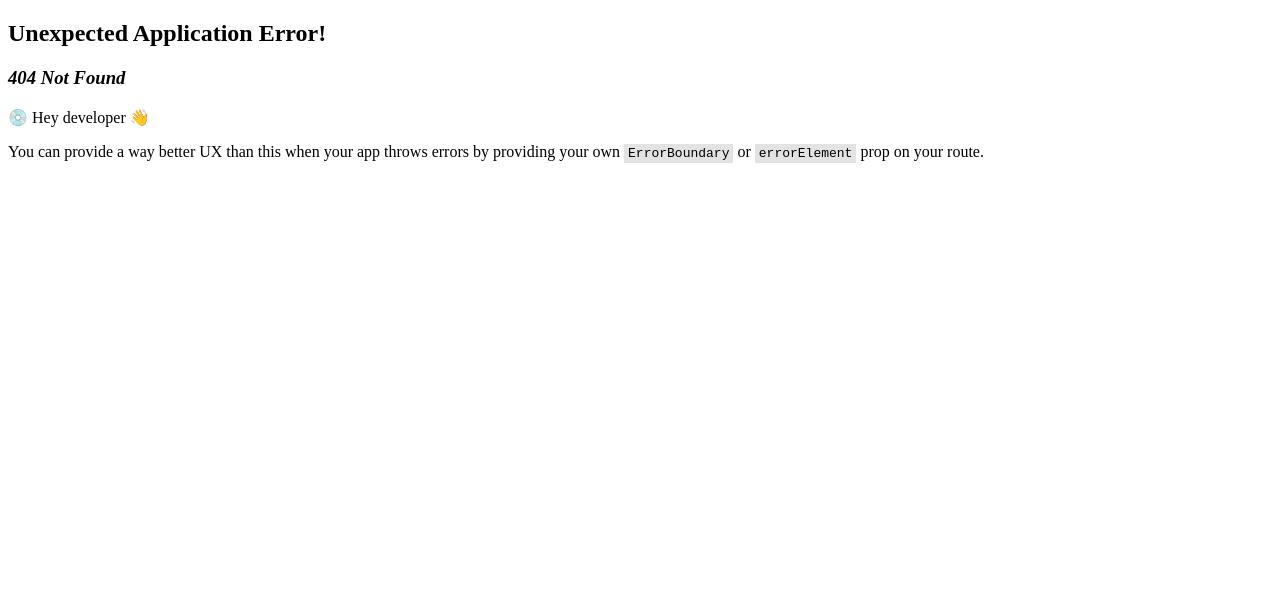
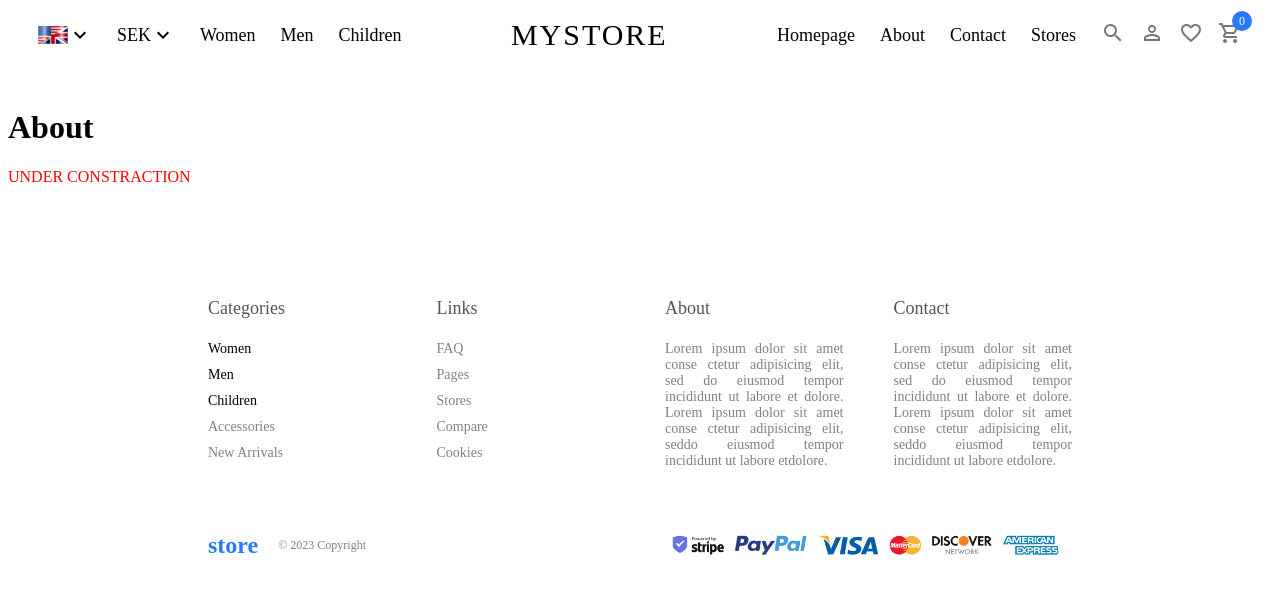
Before and after one commit to Kanan11/WebShop, a React (Create React App) app in the folder client/: page /about in a window 1280 px wide. Before the commit this address had no page. Shown: the top 594 px of the page. Built offline with nearby package versions, Linux system fonts and the light colour scheme.

Commit message:
new stores, contact, about pages

```diff
--- a/client/src/components/Contact/Contact.tsx
+++ b/client/src/components/Contactbar/Contactbar.tsx
@@ -1,12 +1,12 @@
 import React from "react";
-import "./Contact.scss";
+import "./Contactbar.scss";
 import FacebookIcon from "@mui/icons-material/Facebook";
 import InstagramIcon from "@mui/icons-material/Instagram";
 import TwitterIcon from "@mui/icons-material/Twitter";
 import GoogleIcon from "@mui/icons-material/Google";
 import PinterestIcon from "@mui/icons-material/Pinterest";
 
-const Contact: React.FC = () => {
+const ContactBar: React.FC = () => {
   return (
     <div className="contact">
       <div className="wrapper">
@@ -27,4 +27,4 @@ const Contact: React.FC = () => {
   );
 };
 
-export default Contact;
+export default ContactBar;
--- a/client/src/components/Footer/Footer.tsx
+++ b/client/src/components/Footer/Footer.tsx
@@ -1,4 +1,5 @@
 import React from "react";
+import { Link } from "react-router-dom";
 import "./Footer.scss";
 
 const Footer: React.FC = () => {
@@ -7,11 +8,11 @@ const Footer: React.FC = () => {
       <div className="top">
         <div className="item">
           <h1>Categories</h1>
-          <span>Women</span>
-          <span>Men</span>
-          <span>Shoes</span>
-          <span>Accessories</span>
-          <span>New Arrivals</span>
+          <Link className ="link" to="/products/1">Women</Link>
+          <Link className ="link" to="/products/2">Men</Link>
+          <Link className ="link" to="/products/3">Children</Link>
+          <span>Accessories</span> {/* TODO make new component with all sub-categories */}
+          <span>New Arrivals</span> {/* TODO make new endpoint with filter isNew */}
         </div>
         <div className="item">
           <h1>Links</h1>
--- a/client/src/components/Navbar/Navbar.tsx
+++ b/client/src/components/Navbar/Navbar.tsx
@@ -45,13 +45,13 @@ const Navbar: React.FC = () => {
             <Link className ="link" to="/">Homepage</Link>
           </div>
           <div className="item">
-            <Link className ="link" to="/">About</Link>
+            <Link className ="link" to="/about">About</Link>
           </div>
           <div className="item">
-            <Link className ="link" to="/">Contact</Link>
+            <Link className ="link" to="/contact">Contact</Link>
           </div>
           <div className="item">
-            <Link className ="link" to="/">Stores</Link>
+            <Link className ="link" to="/products">Stores</Link>
           </div>
           <div className="icons">
             <SearchIcon/>
--- a/client/src/makeRequest.tsx
+++ b/client/src/makeRequest.tsx
@@ -1,4 +1,4 @@
-export const makeRequest = (path: string, method: string, data?: any) => {
+export const makeRequest = async (path: string, method: string, data?: any) => {
     const url = `${process.env.REACT_APP_API_URL}/${path}`;
     const headers = {
       Authorization: "bearer " + process.env.REACT_APP_API_TOKEN,
@@ -11,5 +11,6 @@ export const makeRequest = (path: string, method: string, data?: any) => {
       body: JSON.stringify(data),
     };
 
-    return fetch(url, options).then(response => response.json());
+    const response = await fetch(url, options);
+  return await response.json();
   };
--- /dev/null
+++ b/client/src/pages/About/About.tsx
@@ -0,0 +1,11 @@
+import React from "react"
+
+const About: React.FC = () => {
+    return(
+        <div>
+            <h1>About</h1>
+            <span style={{color: 'red'}}>UNDER CONSTRACTION</span>
+        </div>
+    )
+}
+export default About
--- /dev/null
+++ b/client/src/pages/Contact/Contact.tsx
@@ -0,0 +1,14 @@
+import React from "react"
+
+
+
+const Contact: React.FC = () => {
+return (
+    <div>
+        <h1>Contact</h1>
+        <span style={{color: 'red'}}>UNDER CONSTRACTION</span>
+    </div>
+)
+}
+
+export default Contact
--- a/client/src/pages/Home/Home.tsx
+++ b/client/src/pages/Home/Home.tsx
@@ -1,6 +1,6 @@
 import React from 'react'
 import Categories from '../../components/Categories/Categories'
-import Contact from '../../components/Contact/Contact'
+import ContactBar from '../../components/Contactbar/Contactbar'
 import FeaturedProducts from '../../components/FeaturedProducts/FeaturedProducts'
 import Slider from '../../components/Slider/Slider'
 import "./Home.scss"
@@ -8,11 +8,11 @@ import "./Home.scss"
 const Home: React.FC = () => {
   return (
     <div className='home'>
+      <Categories/>
+      <FeaturedProducts type="featured"/>
       <Slider/>
-      <FeaturedProducts type="featured"/>
-      <Categories/>
       <FeaturedProducts type="trending"/>
-      <Contact/>
+      <ContactBar/>
     </div>
   )
 }
--- a/client/src/pages/Products/Products.tsx
+++ b/client/src/pages/Products/Products.tsx
@@ -21,7 +21,7 @@ const Products = () => {
   const [sort, setSort] = useState<"asc" | "desc" | null>("asc");
   // const [sort, setSort] = useState<any>('asc');
   const [selectedSubCats, setSelectedSubCats] = useState<number[]>([]);
-  // console.log(selectedSubCats)
+  console.log(selectedSubCats)
   const apiUrl = process.env.REACT_APP_API_URL_SUBCAT + `/sub-categories?[filters][categories][id][$eq]=${catId}`;
   const { data, loading, error } = useFetch(apiUrl);
   // console.log(apiUrl)
--- /dev/null
+++ b/client/src/pages/Stores/Stores.scss
@@ -0,0 +1,6 @@
+.allprod {
+    display: flex;
+    justify-content: center;
+    flex-wrap: wrap;
+    gap: 100px;
+}
--- /dev/null
+++ b/client/src/pages/Stores/Stores.tsx
@@ -0,0 +1,30 @@
+import React from "react";
+import Card from "../../components/Card/Card";
+import useFetch from "../../hooks/useFetch";
+import "./Stores.scss"
+
+interface StoresProps {
+    /* reserved place */
+}
+
+const Stores: React.FC<StoresProps> = (_props) => {
+  const {data, loading, error} = useFetch(
+    `${process.env.REACT_APP_API_URL}?populate=*`
+  )
+  console.log('all prod data', data)
+    return (
+    <div className="allprod">
+        {loading ? (
+        "loading..."
+      ) : error ? (
+        "Error loading data. Please try again later."
+      ) : (
+        data?.map((item: any) =>
+            <Card item={item} key={item.id} />
+        )
+      )}
+    </div>
+  );
+};
+
+export default Stores;
```
Also changed, not shown: client/src/App.tsx (+15 -0 lines), client/src/components/Contactbar/Contactbar.scss (renamed from client/src/components/Contact/Contact.scss), 1 other file (tests, documents, lock files or other folders).
